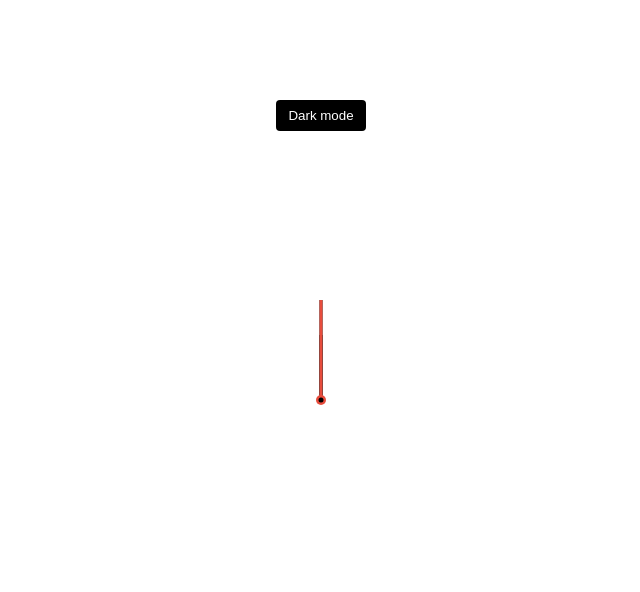
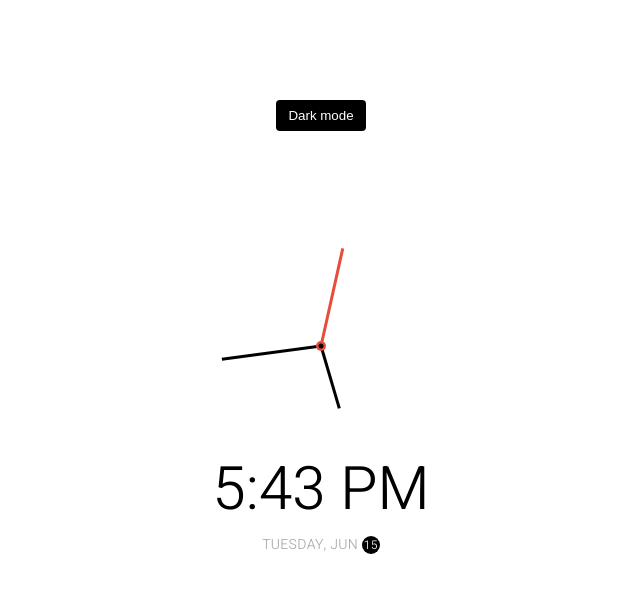
Before and after one commit to Neeraj-Bhardwaj994/50-FrontEnd-Projects, a plain HTML site: page Clock/clock.html in a window 1280 px wide. Shown: the whole page, without its empty margins (319-959 px from the left). Drawn offline with Linux system fonts and the light colour scheme.

Commit message:
Update clock.html

```diff
--- a/Clock/clock.html
+++ b/Clock/clock.html
@@ -23,6 +23,6 @@
       <div class="date"></div>
     </div>
 
-    <script src="script.js"></script>
+    <script src="clock1.js"></script>
   </body>
 </html>
```
